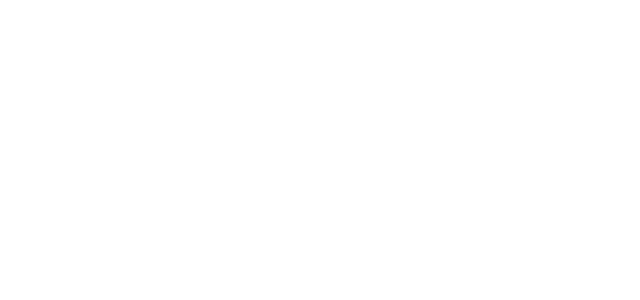
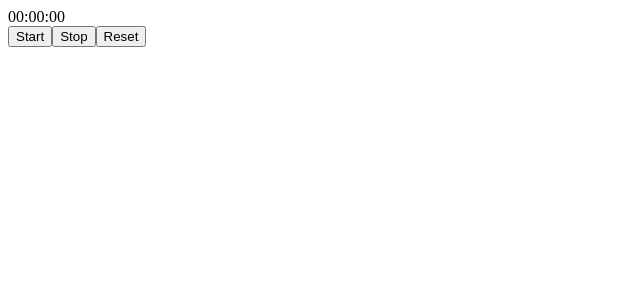
Before and after one commit to AhmadRabie1/Stop-Watch-App, a React (Vite) app in the folder myreact/: page / in a window 1280 px wide. Shown: the top 300 px of the page, without its empty margins (0-640 px from the left). Built offline with nearby package versions, Linux system fonts and the light colour scheme.

Commit message:
added all the button and finished all html

```diff
--- a/myreact/src/Stopwatch.jsx
+++ b/myreact/src/Stopwatch.jsx
@@ -1,37 +1,44 @@
 import { useEffect, useRef, useState } from "react";
 
 
-function Stopwatch(){
+function Stopwatch() {
 
     const [isRunning, setIsRunning] = useState(false);
     const [elapsedTime, setElapsedTime] = useState(0);
     const intervalIdRef = useRef(null);
-    const startTimeRef  = useRef(0);
+    const startTimeRef = useRef(0);
 
     useEffect(() => {
 
     }, [isRunning]);
 
-    function start(){
+    function start() {
 
     }
 
-    function stop(){
+    function stop() {
 
     }
 
-    function reset(){
+    function reset() {
 
     }
 
-    function formatTime(){
+    function formatTime() {
 
+        return `00:00:00`;
     }
 
-    return(
+    return (
         <div className="stopwatch">
-            <div className="display">{formatTime()}</div>
-
+            <div className="display">
+                {formatTime()}
+            </div>
+            <div className="controls">
+                <button onClick={start} className="start-button">Start</button>
+                <button onClick={stop} className="stop-button">Stop</button>
+                <button onClick={reset} className="reset-button">Reset</button>
+            </div>
         </div>
     );
 }
```
